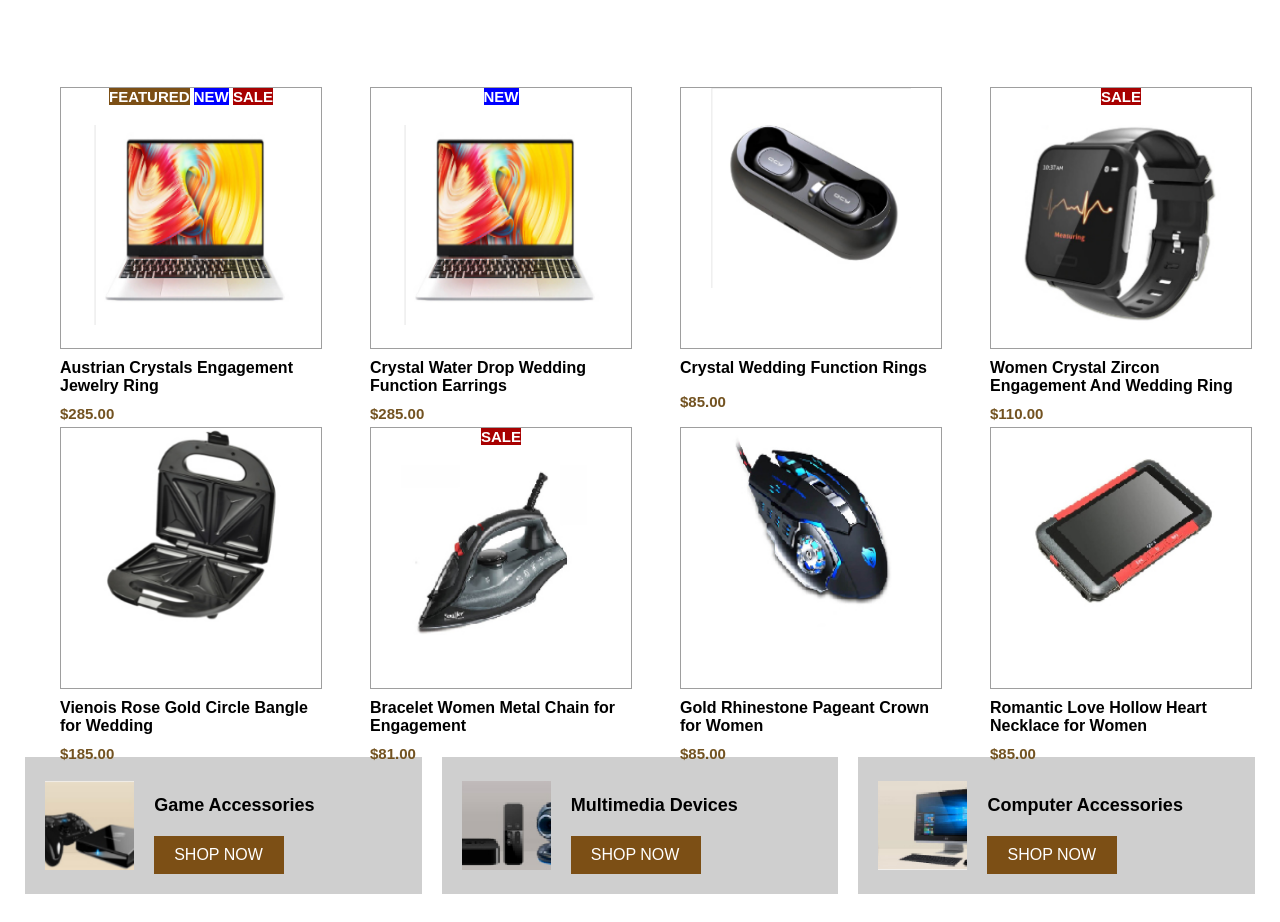
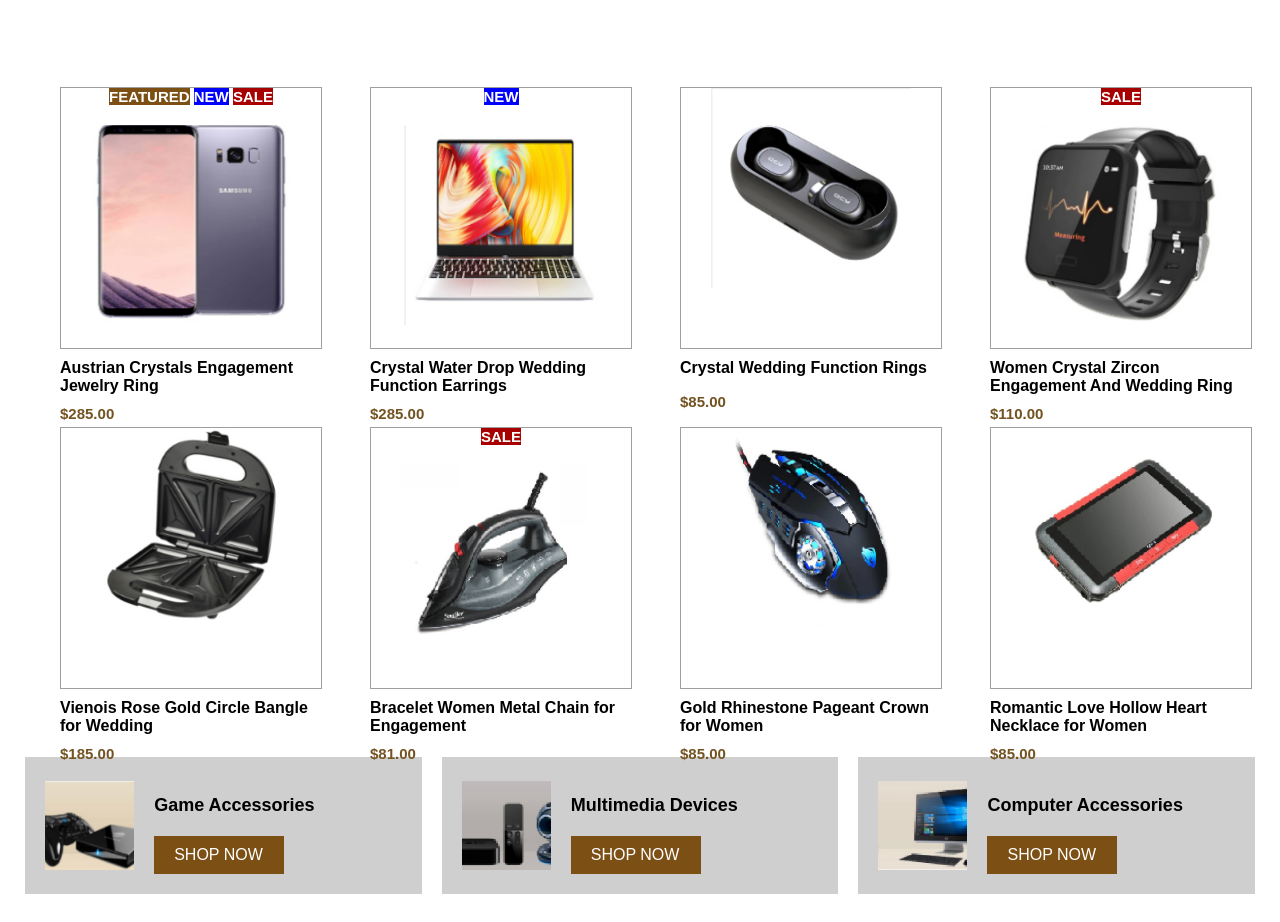
Before and after one commit to Paaurodrigo/Ejercicio-RESPONSIVO-INTERFACES, a website: page Proyecto_AAA/proyecto1_AAA.html in a window 1280 px wide. Shown: the part 791-1713 px from the top of the page. Drawn offline with nearby package versions, Linux system fonts and the light colour scheme.

Commit message:
imagen movil

```diff
--- a/Proyecto_AAA/proyecto1_AAA.html
+++ b/Proyecto_AAA/proyecto1_AAA.html
@@ -110,7 +110,7 @@
                         <article aria-label="Austrian Crystals Engagement Jewelry Ring1">
                             <div>
                                 <p> <span class="featured"> FEATURED</span> <span class="new">NEW</span> <span class="sale"> SALE</span> </p>
-                                <img src="../static/img/PCimg.png" alt="img">
+                                <img src="../static/img/movilImg.png" alt="img">
                             </div>
                             <h3>Austrian Crystals Engagement Jewelry Ring</h3>
                             <p class="precio">$285.00</p>
```
